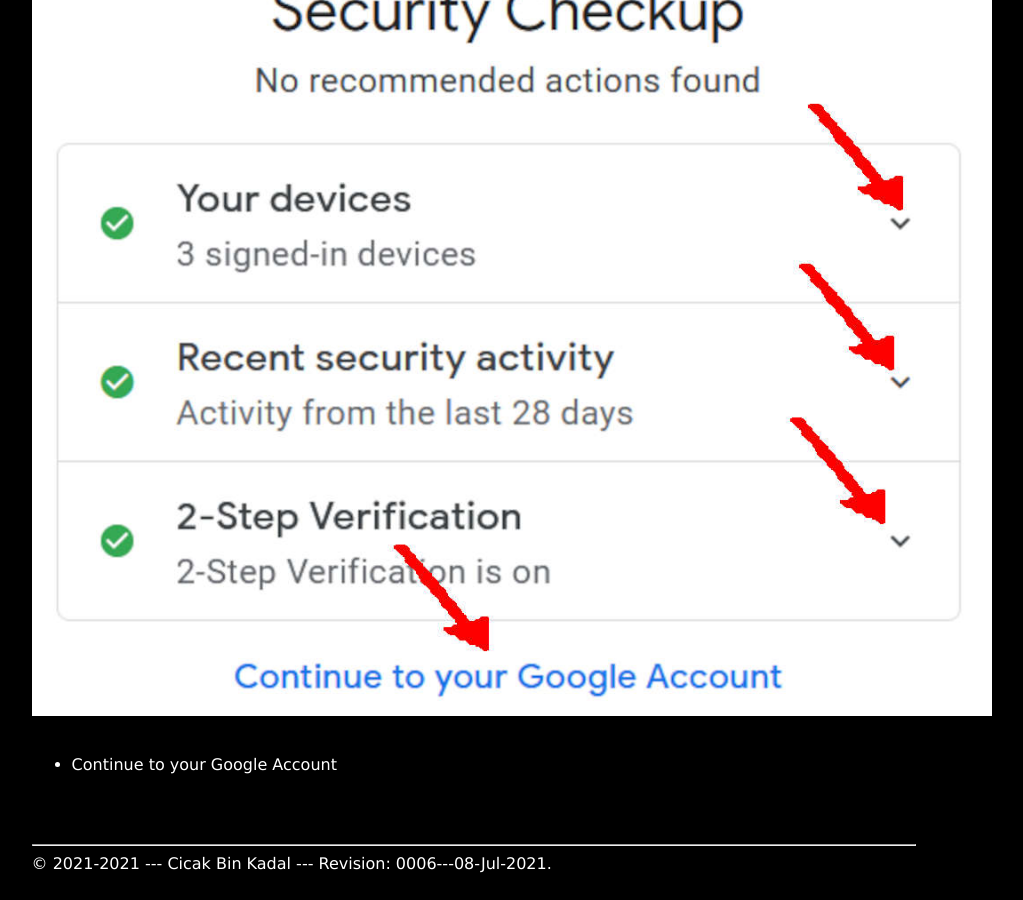
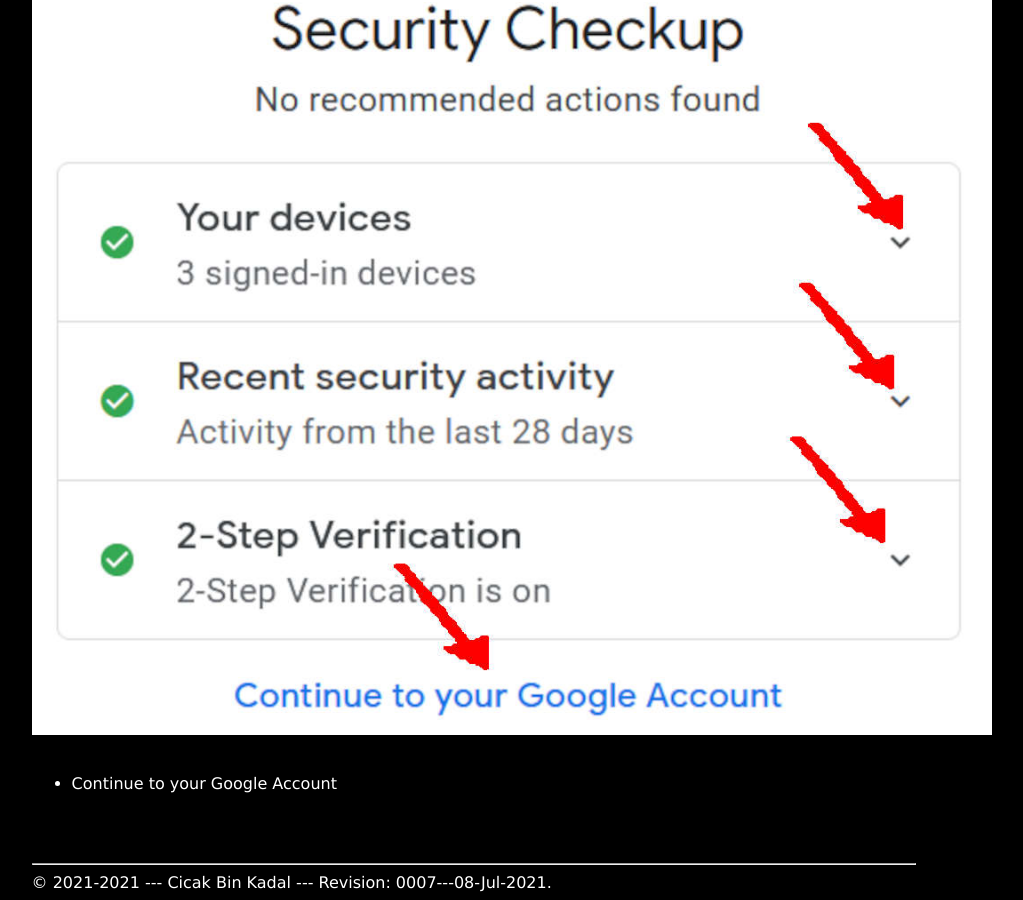
Before and after one commit to cbkadal/andung, a Jekyll site: the page built from 002-security.md, in a window 1280 px wide and 900 px high, scrolled down 3782 px. Shown: the whole window, without its empty margins (166-1189 px from the left). Built offline with Jekyll 4.4.1, drawn with Linux system fonts in a browser that asks for light colours; our own code applies the rules of GitHub Pages for plain Markdown files; some of the changed text lies outside the part shown.

Commit message:
modified:   002-security.md _config.yml

```diff
--- a/_config.yml
+++ b/_config.yml
@@ -1,5 +1,5 @@
 title:       "Andung"
-version:     "0006---08-Jul-2021"
+version:     "0007---08-Jul-2021"
 copyright:   "2021-2021"
 description: >-
   This Is How Me Do It!
```
Also changed, not shown: 002-security.md (+1 -0 lines).
